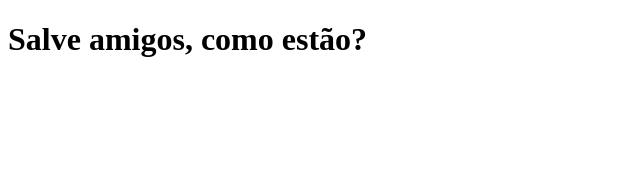
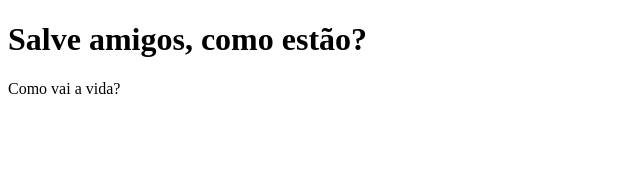
Before and after one commit to abimaelrsergio/angular-ng4-playground, an Angular app: page / in a window 1280 px wide. Shown: the top 170 px of the page, without its empty margins (0-640 px from the left). Built offline with nearby package versions, Linux system fonts and the light colour scheme.

Commit message:
Template inline com multiplas linhas

```diff
--- a/src/app/app.component.ts
+++ b/src/app/app.component.ts
@@ -2,7 +2,10 @@ import { Component } from '@angular/core';
 
 @Component({
   selector: 'app-root',
-  template: '<h1>Salve amigos, como estão?</h1>',
+  template: `
+  <h1>Salve amigos, como estão?</h1>
+  <p>Como vai a vida?</p>
+  `,
   styleUrls: ['./app.component.css']
 })
 export class AppComponent {
```
